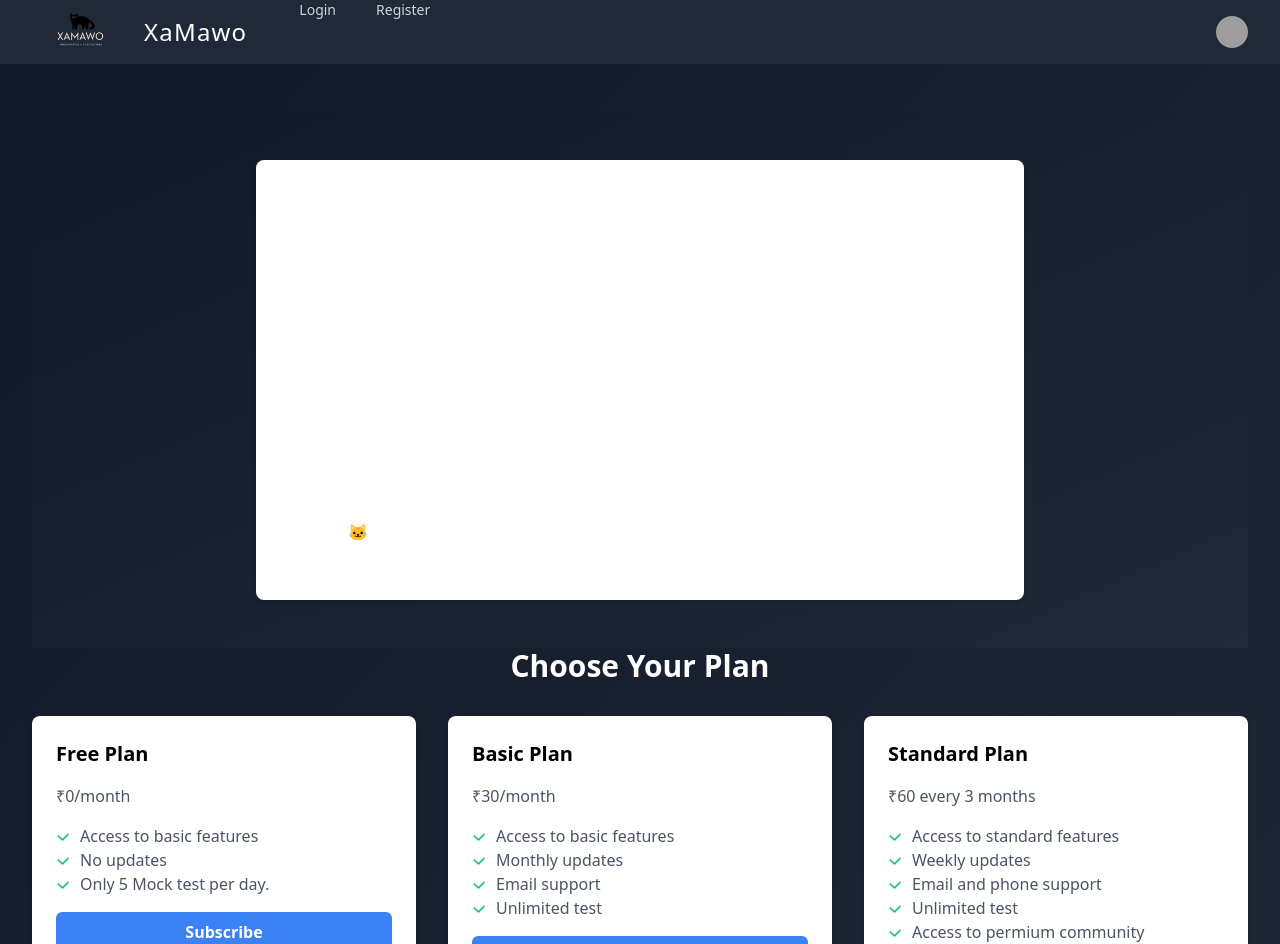
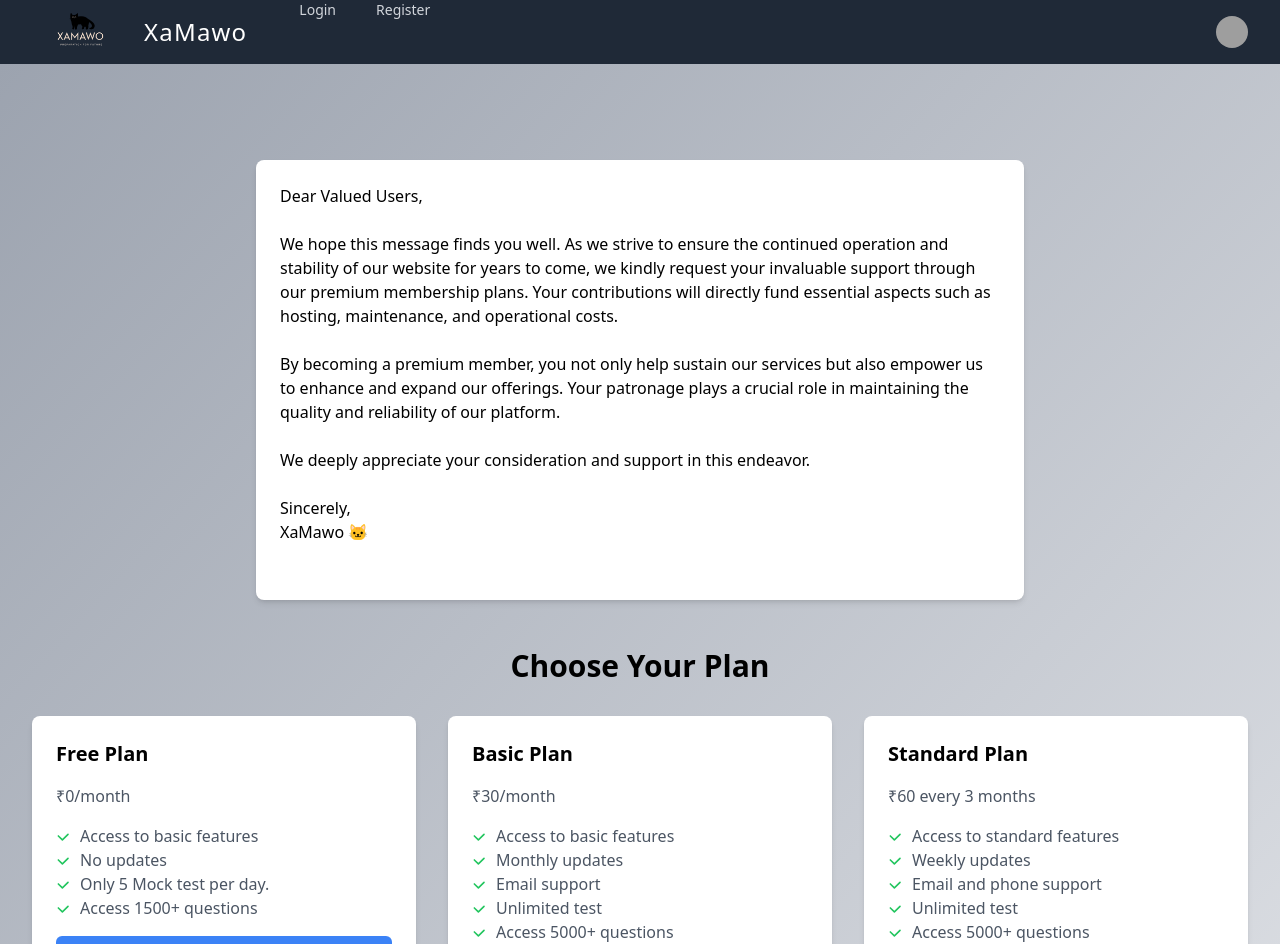
Before and after one commit to Amitn2003/MCQ-Exam-Portal-fronetend, a React (Vite) app: page /subscription in a window 1280 px wide. Shown: the top 944 px of the page. Built offline with nearby package versions, Linux system fonts and the light colour scheme; grey boxes are pictures that could not be loaded.

Commit message:
User stick added

```diff
--- a/package.json
+++ b/package.json
@@ -14,7 +14,9 @@
     "@heroicons/react": "^2.1.5",
     "axios": "^1.7.2",
     "react": "^18.3.1",
+    "react-calendar": "^5.0.0",
     "react-dom": "^18.3.1",
+    "react-google-recaptcha": "^3.1.0",
     "react-hot-toast": "^2.4.1",
     "react-loading-skeleton": "^3.4.0",
     "react-router-dom": "^6.24.1",
--- a/src/api/examApi.js
+++ b/src/api/examApi.js
@@ -1,4 +1,4 @@
-const API_URL = 'https://mcq-portal-backend.onrender.com/api/auth/exams';
+const API_URL = 'http://localhost:5000/api/auth/exams';
 
 export const createExam = async (examData, token) => {
     const response = await fetch(API_URL, {
@@ -140,3 +140,20 @@ export const getAvailableExams = async (token) => {
 
     return await response.json();
 };
+
+
+export const getUserExamAttemptsByDate = async (userId, token) => {
+    const response = await fetch(`${API_URL}/user/${userId}/attempts`, {
+        method: 'GET',
+        headers: {
+            'Content-Type': 'application/json',
+            'Authorization': `Bearer ${token}`,
+        },
+    });
+
+    if (!response.ok) {
+        throw new Error('Failed to fetch user exam attempts');
+    }
+
+    return await response.json();
+};
--- a/src/components/Navigation.jsx
+++ b/src/components/Navigation.jsx
@@ -548,7 +548,6 @@ const Navigation = () => {
                                             <NavLink
                                                 key={item.name}
                                                 to={item.href}
-                                                activeClassName="bg-gray-900 text-white"
                                                 className={classNames(
                                                     'text-gray-300 hover:bg-gray-700 hover:text-white rounded-md px-3 py-2 text-sm font-medium',
                                                     location.pathname === item.href && 'bg-gray-900 text-white'
@@ -631,7 +630,7 @@ const Navigation = () => {
                             if (userAvailable && item.name === 'Logout') {
                                 return (<button key={item.name} className="text-gray-300 hover:bg-gray-700 hover:text-white rounded-md px-3 py-2 text-sm font-medium" onClick={handleLogout}>Logout</button>);
                             }
-                            if (!userAvailable && (item.name === 'Start Exam' || item.name === 'Dashboard' || item.name === 'Exam Result' || item.name === 'Add Questions' || item.name === 'Manage Users' || item.name === 'Reported Questions')) {
+                            if (!userAvailable && (item.name === 'Start Exam' || item.name === 'Dashboard' || item.name === 'Exam Result' || item.name === 'Add Questions' || item.name === 'Manage Users' || item.name === 'Reported Questions' || item.name === 'Practical Exam' || item.name === 'Practice Exam' || item.name === 'Practice Result' || item.name === 'Exam' || item.name === 'Result' || item.name === 'Create Exam' )) {
                                 return null;
                             }
                             if (userAvailable && (item.name === 'Home' || item.name === 'Login' || item.name === 'Register')) {
--- a/src/pages/PremiumSubscriptionPage.jsx
+++ b/src/pages/PremiumSubscriptionPage.jsx
@@ -8,7 +8,8 @@ const PremiumSubscriptionPage = () => {
             benefits: [
                 'Access to basic features',
                 'No updates',
-                'Only 5 Mock test per day.'
+                'Only 5 Mock test per day.',
+                'Access 1500+ questions'
             ],
             text: "I want free plan of XaMawo."
         },
@@ -19,7 +20,8 @@ const PremiumSubscriptionPage = () => {
                 'Access to basic features',
                 'Monthly updates',
                 'Email support',
-                'Unlimited test'
+                'Unlimited test',
+                'Access 5000+ questions'
             ],
             text: "I want basic 30₹ per month plan of XaMawo."
         },
@@ -31,6 +33,7 @@ const PremiumSubscriptionPage = () => {
                 'Weekly updates',
                 'Email and phone support',
                 'Unlimited test',
+                'Access 5000+ questions',
                 'Access to permium community'
             ],
             text: "I want standard 60₹ per 3 months plan of XaMawo."
@@ -42,6 +45,7 @@ const PremiumSubscriptionPage = () => {
                 'Access to premium features',
                 'Daily updates',
                 'Unlimited test',
+                'Access 5000+ questions',
                 'Premium support (24/7)',
                 'Access to permium community'
             ],
@@ -63,48 +67,13 @@ const PremiumSubscriptionPage = () => {
         location.href = whatsappLink
     }
 
-    // <div className="bg-gray-100 min-h-screen py-12 px-4 sm:px-6 lg:px-8 text-black dark:bg-gray-900 dark:text-white">
-    //     <div className="max-w-7xl mx-auto text-black">
-    //         <h1 className="text-3xl font-bold text-center mb-8 dark:text-white">Choose Your Plan</h1>
-    //         <div className="grid grid-cols-1 sm:grid-cols-2 md:grid-cols-3 gap-8">
-    //             {plans.map((plan, index) => (
-    //                 <div key={index} className="bg-white rounded-lg shadow-md p-6">
-    //                     <h2 className="text-xl font-bold mb-4">{plan.title}</h2>
-    //                     <p className="text-gray-600 mb-4">{plan.price}</p>
-    //                     <ul className="text-left mb-4">
-    //                         {plan.benefits.map((benefit, idx) => (
-    //                             <li key={idx} className="flex items-center gap-2">
-    //                                 <svg
-    //                                     className="w-4 h-4 text-green-500"
-    //                                     fill="currentColor"
-    //                                     viewBox="0 0 20 20"
-    //                                     xmlns="http://www.w3.org/2000/svg"
-    //                                 >
-    //                                     <path
-    //                                         fillRule="evenodd"
-    //                                         d="M8.65 15.65a1 1 0 01-1.414 0l-5-5a1 1 0 111.414-1.414L8 13.586l6.293-6.293a1 1 0 111.414 1.414l-7 7z"
-    //                                         clipRule="evenodd"
-    //                                     />
-    //                                 </svg>
-    //                                 <span>{benefit}</span>
-    //                             </li>
-    //                         ))}
-    //                     </ul>
-    //                     <button className="block w-full py-2 bg-blue-500 text-white rounded-md font-semibold hover:bg-blue-600 transition duration-300">
-    //                         Subscribe
-    //                     </button>
-    //                 </div>
-    //             ))}
-    //         </div>
-    //     </div>
-    // </div>
     return (
-        <div className="bg-gradient-to-br from-gray-900 to-gray-800 dark:from-gray-800 dark:to-gray-700 min-h-screen py-12 px-4 sm:px-6 lg:px-8">
-
-            <div className="bg-gradient-to-br from-gray-900 to-gray-800 dark:from-gray-800 dark:to-gray-700  py-12 px-4 sm:px-6 lg:px-8">
+        <div className="bg-gradient-to-br from-gray-400 to-gray-200  dark:from-gray-800 dark:to-gray-700 min-h-screen py-12 px-4 sm:px-6 lg:px-8">
+{/* from-gray-900 to-gray-800 dark:from-gray-800 dark:to-gray-700 */}
+            <div className="   py-12 px-4 sm:px-6 lg:px-8">
                 <div className="max-w-3xl mx-auto">
-                    <div className="bg-white dark:bg-gray-900 rounded-lg shadow-md p-6 ">
-                        <p className="text-white text-left mb-8">
+                    <div className="bg-white text-black  dark:bg-gray-900 rounded-lg shadow-md p-6 ">
+                        <p className="text-black dark:text-white text-left mb-8">
                             Dear Valued Users,
                             <br /><br />
                             We hope this message finds you well. As we strive to ensure the continued operation and stability of our website for years to come, we kindly request your invaluable support through our premium membership plans. Your contributions will directly fund essential aspects such as hosting, maintenance, and operational costs.
@@ -123,7 +92,7 @@ const PremiumSubscriptionPage = () => {
 
 
             <div className="max-w-7xl mx-auto">
-                <h1 className="text-3xl font-bold text-center text-white dark:text-gray-200 mb-8">Choose Your Plan</h1>
+                <h1 className="text-3xl font-bold text-center text-black dark:text-gray-200 mb-8">Choose Your Plan</h1>
                 <div className="grid grid-cols-1 sm:grid-cols-2 md:grid-cols-3 gap-8">
                     {plans.map((plan, index) => (
                         <div key={index} className="bg-white dark:bg-gray-900 rounded-lg shadow-md p-6">
--- a/src/pages/StartExam.jsx
+++ b/src/pages/StartExam.jsx
@@ -108,7 +108,7 @@ const StartExam = () => {
     const handleSubmitClick = () => {
         const { userScore, userAccuracy } = calculateScoreAndAccuracy();
         saveExamResult(userScore, userAccuracy);
-        navigate('/results');
+        navigate('/exam-results');
     };
 
     return (
```
Also changed, not shown: src/pages/Dashboard.jsx (+40 -50 lines), src/pages/Login.jsx (+0 -31 lines), 1 other file (tests, documents, lock files or other folders).
